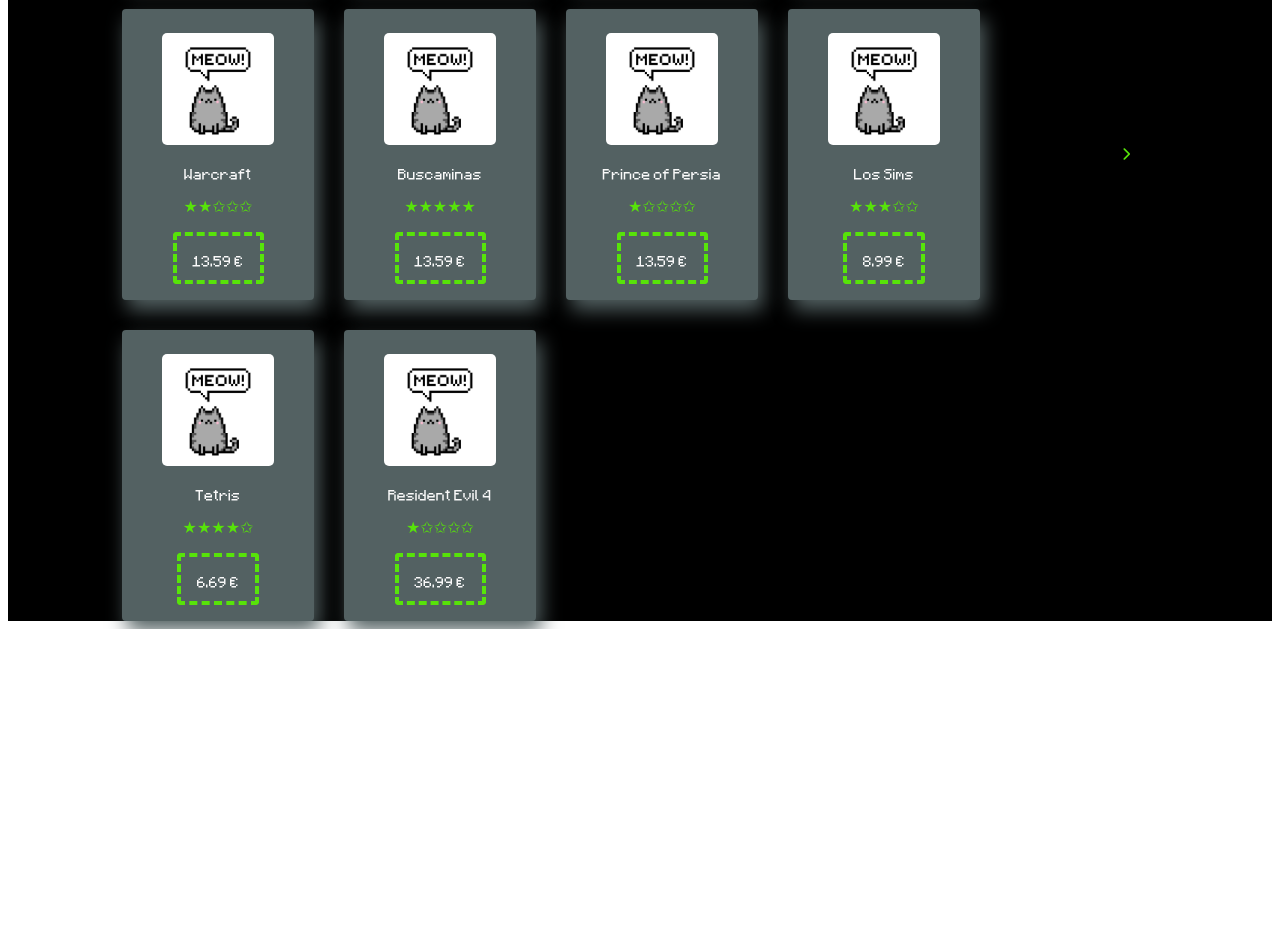
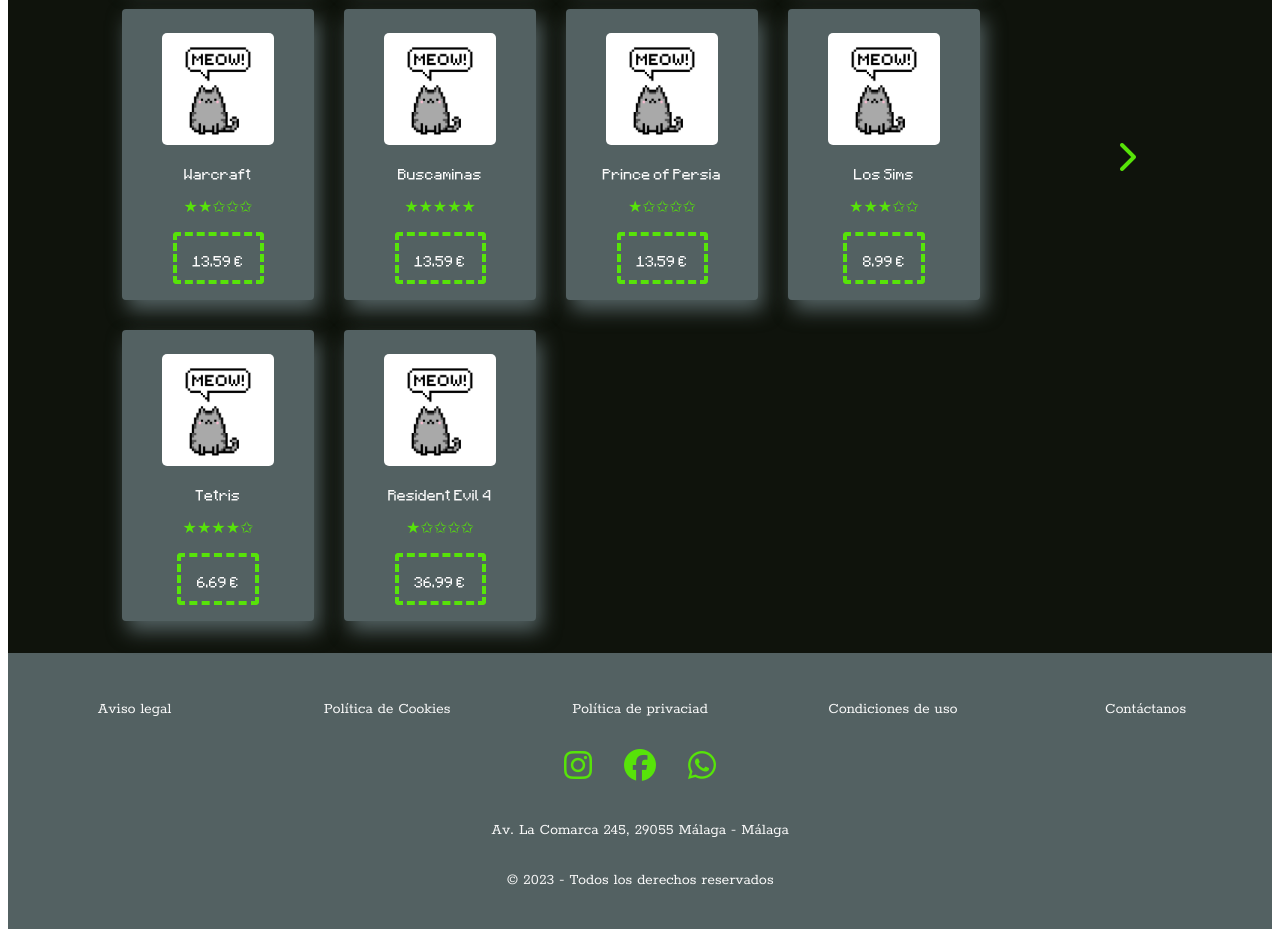
Before and after one commit to GheorgheDev/picacodigo, an Angular app: page /dashboard in a window 1280 px wide. Before the commit this address led to /. Shown: the part 320-1257 px from the top of the page. Before the commit the page ends 949 px from the top, so only its background shows below. Built offline with nearby package versions, Linux system fonts and the light colour scheme.

Commit message:
pc43 footer finalizado

```diff
--- a/src/app/app-routing.module.ts
+++ b/src/app/app-routing.module.ts
@@ -1,7 +1,10 @@
+import { DashboardComponent } from './public/components/dashboard/dashboard.component';
 import { NgModule } from '@angular/core';
 import { RouterModule, Routes } from '@angular/router';
 
-const routes: Routes = [];
+const routes: Routes = [
+  { path: 'dashboard', component: DashboardComponent }
+];
 
 @NgModule({
   imports: [RouterModule.forRoot(routes)],
--- a/src/app/app.component.html
+++ b/src/app/app.component.html
@@ -1 +1 @@
-<app-dashboard></app-dashboard>
+<router-outlet></router-outlet>
--- a/src/app/app.module.ts
+++ b/src/app/app.module.ts
@@ -10,6 +10,8 @@ import { DashboardComponent } from './public/components/dashboard/dashboard.comp
 import { SharedModule } from './shared/shared.module';
 import { MatCardModule } from '@angular/material/card';
 import { MatButtonModule } from '@angular/material/button';
+import { MatListModule } from '@angular/material/list';
+
 @NgModule({
   declarations: [
     AppComponent,
@@ -23,7 +25,8 @@ import { MatButtonModule } from '@angular/material/button';
     SharedModule,
     BrowserAnimationsModule,
     MatCardModule,
-    MatButtonModule
+    MatButtonModule,
+    MatListModule
   ],
   providers: [],
   bootstrap: [AppComponent]
--- a/src/app/public/components/dashboard/dashboard.component.html
+++ b/src/app/public/components/dashboard/dashboard.component.html
@@ -1,5 +1,7 @@
 <div class="dark-background distribution__dashboard">
-    <button mat-button type="button" (click)="previousPage()" *ngIf="showPrevious" class="btn__page__pass">
+
+    <div class="distribution__dashboard__cards">
+        <button mat-button type="button" (click)="previousPage()" *ngIf="showPrevious" class="btn__page__pass icon__color">
             <span class="fa fa-chevron-left"></span>
         </button>
 
@@ -9,7 +11,12 @@
             </div>
         </div>
 
-    <button mat-button type="button" (click)="nextPage()" *ngIf="showNext" class="btn__page__pass">
+        <button mat-button type="button" (click)="nextPage()" *ngIf="showNext" class="btn__page__pass icon__color">
             <span class="fa fa-chevron-right"></span>
         </button>
     </div>
+
+    <div class="distribution__dashboard__footer">
+        <app-footer></app-footer>
+    </div>
+</div>
--- a/src/app/public/components/dashboard/dashboard.component.scss
+++ b/src/app/public/components/dashboard/dashboard.component.scss
@@ -1,3 +1,8 @@
+.distribution__dashboard {
+    display: flex;
+    flex-direction: column;
+}
+
 .distribution__product {
     display: grid;
     grid-template-columns: repeat(4, 1fr);
@@ -5,7 +10,7 @@
     justify-items: center;
 }
 
-.distribution__dashboard {
+.distribution__dashboard__cards {
     display: flex;
     justify-content: space-evenly;
     align-items: center;
@@ -13,5 +18,8 @@
 
 .btn__page__pass {
     background-color: transparent;
-    color: #57e309;
 }
+
+.distribution__dashboard__footer {
+    margin: 32px 0 0 0;
+}
--- /dev/null
+++ b/src/app/shared/components/footer/footer.component.html
@@ -0,0 +1,36 @@
+<div class="grey-background distribution__footer__elements">
+    <div>
+        <mat-list class="distribution__footer__list">
+            <mat-list-item class="white-text text-regular-s">Aviso legal</mat-list-item>
+            <mat-list-item class="white-text text-regular-s">Política de Cookies</mat-list-item>
+            <mat-list-item class="white-text text-regular-s">Política de privaciad</mat-list-item>
+            <mat-list-item class="white-text text-regular-s">Condiciones de uso</mat-list-item>
+            <mat-list-item class="white-text text-regular-s contact__text">Contáctanos</mat-list-item>
+        </mat-list>
+    </div>
+
+    <mat-list class="distribution__footer__rrss">
+        <div class="distribution__footer__icon">
+            <mat-list-item>
+                <a href="https://www.instagram.com/">
+                    <span class="fa-brands fa-instagram icon__color"></span>
+                </a>
+            </mat-list-item>
+            <mat-list-item>
+                <a href="https://es-es.facebook.com/">
+                    <span class="fa-brands fa-facebook icon__color"></span>
+                </a>
+            </mat-list-item>
+            <mat-list-item>
+                <a href="https://web.whatsapp.com/">
+                    <span class="fa-brands fa-whatsapp icon__color"></span>
+                </a>
+            </mat-list-item>
+        </div>
+    </mat-list>
+
+    <div class="distribution__footer__rights">
+        <p class="white-text text-regular-s">Av. La Comarca 245, 29055 Málaga - Málaga</p>
+        <p class="white-text text-regular-s">© 2023 - Todos los derechos reservados</p>
+    </div>
+</div>
--- /dev/null
+++ b/src/app/shared/components/footer/footer.component.scss
@@ -0,0 +1,50 @@
+.distribution__footer__elements {
+    padding: 24px 0 24px 0;
+    display: flex;
+    flex-direction: column;
+}
+
+.distribution__footer__list {
+    display: flex;
+    flex-direction: row;
+    justify-content: center;
+    align-items: center;
+}
+
+.distribution__footer__icon {
+    display: flex;
+    flex-direction: row;
+    align-items: center;
+    justify-content: space-evenly;
+}
+
+.distribution__footer__icon span {
+    padding: 0;
+}
+
+.distribution__footer__rights {
+    display: flex;
+    flex-direction: column;
+    justify-content: center;
+    align-items: center;
+    margin-top: 16px;
+}
+
+.contact__text div {
+    left: 10%;
+}
+
+.distribution__footer__rrss {
+    display: flex;
+    flex-direction: column;
+    align-items: center;
+}
+
+.footer__list__item text {
+    display: flex;
+    justify-content: center;
+}
+
+::ng-deep.mat-list-item-content {
+    justify-content: center;
+}
--- /dev/null
+++ b/src/app/shared/components/footer/footer.component.ts
@@ -0,0 +1,15 @@
+import { Component, OnInit } from '@angular/core';
+
+@Component({
+  selector: 'app-footer',
+  templateUrl: './footer.component.html',
+  styleUrls: ['./footer.component.scss']
+})
+export class FooterComponent implements OnInit {
+
+  constructor() { }
+
+  ngOnInit(): void {
+  }
+
+}
--- a/src/styles.scss
+++ b/src/styles.scss
@@ -5,7 +5,7 @@ $font-regular: "Rokkit-Regular.ttf";
 $font-medium: "Rokkit-Medium.ttf";
 $font-title: "Minecraftia-Regular.ttf";
 $font-logo: "04B_30__.TTF";
-$background-color_dark: black;
+$background-color_dark:#0f130c;
 $background-color_transparent: transparent;
 $background-color_grey: #536162;
 $border-color_green: #57E309;
@@ -52,6 +52,10 @@ $border-color_transparent: transparent;
 	background-color: $background-color_dark;
 }
 
+.grey-background {
+	background-color: $background-color_grey;
+}
+
 .btn-green {
 	border: 4px dashed $border-color_green !important;
 	background-color: $background-color_transparent;
@@ -64,6 +68,11 @@ $border-color_transparent: transparent;
 	&:active {
 		box-shadow: 0 0 5px #57e309;
 	}
+}
+
+.icon__color {
+	color: $color_green;
+	font-size: xx-large;
 }
 
 .btn-grey {
```
Also changed, not shown: src/app/shared/shared.module.ts (+8 -3 lines), 1 other file (tests, documents, lock files or other folders). Lines whose indentation alone changed are shown as unchanged.
